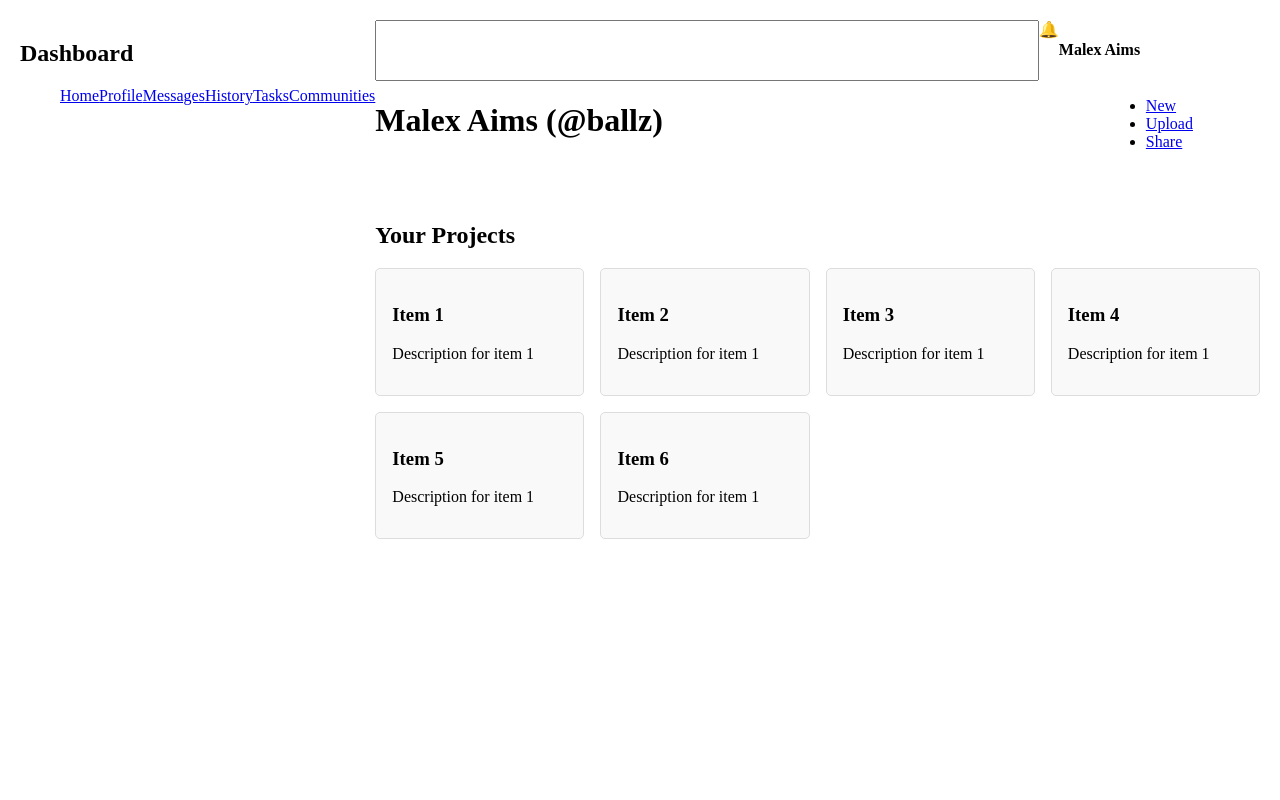
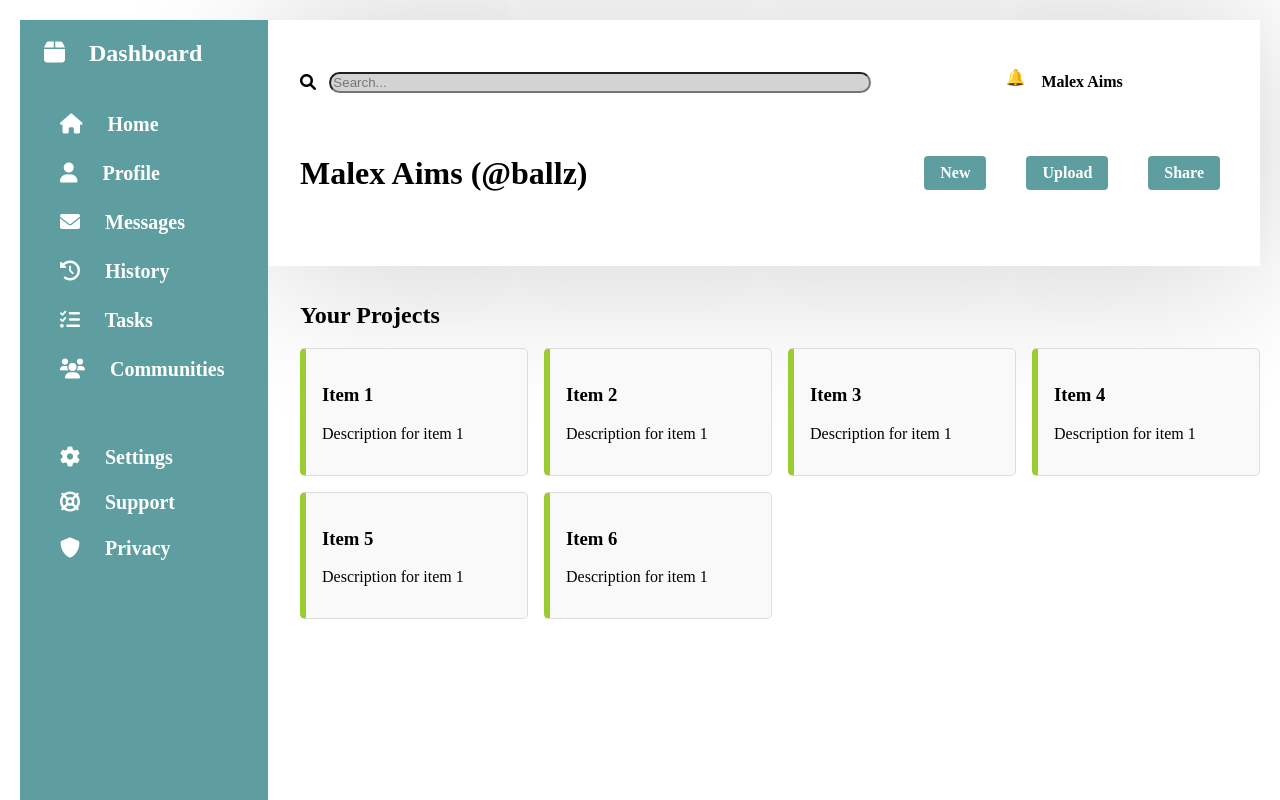
Before and after one commit to malexaims/odin-dashboard, a plain HTML site: page index.html in a window 1280 px wide. Shown: the top 800 px of the page. Drawn offline with Linux system fonts and the light colour scheme.

Commit message:
More formatting changes

```diff
--- a/index.html
+++ b/index.html
@@ -5,43 +5,47 @@
     <meta name="viewport" content="width=device-width, initial-scale=1.0">
     <title>Admin Dashboard</title>
     <link rel="stylesheet" href="style.css">
+    <link rel="stylesheet" href="https://cdnjs.cloudflare.com/ajax/libs/font-awesome/6.0.0-beta3/css/all.min.css">
+
 </head>
 <body>
     <div class="grid-container">
         <header class="header">
-            <button class="search-input">Search</button>
-            <input type="search" class="search-input">
+            <div class="search-container">
+                <i class="fas fa-search"></i>
+                <input type="search" class="search-input" placeholder="Search...">
+            </div>
             <div class="upper-right">
-                <div>🔔</div>
+                <div class="bell-icon">🔔</div>
                 <h4>Malex Aims</h4>
             </div>
             <h1>Malex Aims (@ballz)</h1>
-            <nav class="navigation">
+            <nav>
                 <ul class="file-options">
-                    <li><a href="#">New</a></li>
-                    <li><a href="#">Upload</a></li>
-                    <li><a href="#">Share</a></li>
+                    <li><a href="#" class="button">New</a></li>
+                    <li><a href="#" class="button">Upload</a></li>
+                    <li><a href="#" class="button">Share</a></li>
                 </ul>
             </nav>
         </header>
         <aside class="sidebar">
-            <h2>Dashboard</h2>
+            <h2 class="dashboard"><i class="fas fa-box"></i>Dashboard</h2>
             <ul class="navigation">
-                <li><a href="#">Home</a></li>
-                <li><a href="#">Profile</a></li>
-                <li><a href="#">Messages</a></li>
-                <li><a href="#">History</a></li>
-                <li><a href="#">Tasks</a></li>
-                <li><a href="#">Communities</a></li>
+                <li><a href="#"><i class="fas fa-home"></i> Home</a></li>
+                <li><a href="#"><i class="fas fa-user"></i> Profile</a></li>
+                <li><a href="#"><i class="fas fa-envelope"></i> Messages</a></li>
+                <li><a href="#"><i class="fas fa-history"></i> History</a></li>
+                <li><a href="#"><i class="fas fa-tasks"></i> Tasks</a></li>
+                <li><a href="#"><i class="fas fa-users"></i> Communities</a></li>
             </ul>
             <ul class="account-navigation">
-                <li><a href="#">Settings</a></li>
-                <li><a href="#">Support</a></li>
-                <li><a href="#">Privacy</a></li>
+                <li><a href="#"><i class="fas fa-cog"></i> Settings</a></li>
+                <li><a href="#"><i class="fas fa-life-ring"></i> Support</a></li>
+                <li><a href="#"><i class="fas fa-shield-alt"></i> Privacy</a></li>
             </ul>
         </aside>
         <main class="main-content">
-            <h2>Your Projects</h2>
+            <h2 class="main-titles">Your Projects</h2>
             <div class="grid-items">
                 <div class="grid-item">
                     <h3>Item 1</h3>
@@ -74,7 +78,6 @@
                     <div class="icons"></div>
                 </div>
             </div>
-            <div></div>
         </main>
     </div>
 </body>
--- a/style.css
+++ b/style.css
@@ -6,6 +6,11 @@ body, html{
     margin: 0;
     padding: 10px;
     height: 100%;
+}
+
+h1{
+    justify-self: left;
+    align-self: center;
 }
 
 .grid-container{
@@ -21,17 +26,16 @@ body, html{
     display: grid;
     grid-template-columns: 3fr 1fr;
     grid-template-rows: 1fr 2fr;
-}
-
-.search-input{
-    grid-column: 1;
-    grid-row: 1;
+    margin-bottom: 1rem;
+    padding: 2rem;
+    box-shadow: 0 4px 10pc rgba(0,0,0,0.2);
 }
 
 .upper-right{
     display: flex;
     grid-column: 2;
     grid-row: 1;
+    justify-self: center;
 }
 
 .navigation{
@@ -43,22 +47,67 @@ body, html{
     align-self: center;
     justify-self: center;
     width: 100%;
-    height: 100%;
+    height: 40%;
+    flex-direction: column;
+}
+
+.account-navigation{
+    list-style: none;
+    display: flex;
+    grid-column: 2;
+    grid-row: 2;
+    justify-content: space-evenly;
+    align-self: center;
+    justify-self: center;
+    width: 100%;
+    height: 20%;
+    flex-direction: column;
+}
+
+.main-titles{
+    color: black;
+}
+
+.bell-icon{
+    margin: 1em;
+}
+
+nav{
+    align-self: center;
+    justify-self: center;
+}
+
+.file-options{
+    display: flex;
+    list-style: none;
+    gap: 2em;
 }
 
 
 .sidebar{
     grid-column: 1;
     grid-row: 1 / -1;
+    background-color: cadetblue;
+}
+
+.sidebar a{
+    color: white;
+    text-decoration: none;
+    font-weight: bold;
+    font-size: 20px;
+}
+
+.sidebar a i {
+    margin-right: 1em;
 }
 
 .main-content {
-
+    margin-left: 2em;
 }
 
 .grid-items {
     display: grid;
-    grid-template-columns: repeat(auto-fill, minmax(200px, 1fr)); /* Responsive grid */
+    grid-template-columns: repeat(auto-fill, minmax(200px, 1fr));
     gap: 1rem;
 }
 
@@ -68,6 +117,7 @@ body, html{
     border-radius: 5px;
     padding: 1rem;
     position: relative;
+    border-left: 6px solid yellowgreen;
 }
 
 .icons {
@@ -75,3 +125,39 @@ body, html{
     bottom: 1rem;
     right: 1rem;
 }
+
+.dashboard{
+    margin-left: 1em;
+    color: white;
+}
+
+.dashboard i{
+    margin-right: 1em;
+}
+
+.search-container{
+    grid-column: 1;
+    grid-row: 1;
+    display: flex;
+    align-items: center;
+}
+
+.search-input{
+    border-radius: 1em;
+    margin: 1em;
+    background-color: lightgray;
+    width: 100%;
+}
+
+.button {
+    background-color: cadetblue;
+    color: white;
+    font-weight: bold;
+    padding: 0.5rem 1rem;
+    border: none;
+    border-radius: 4px;
+    text-decoration: none;
+    display: inline-flex;
+    align-items: center;
+    margin-right: 0.5rem;
+}
```
